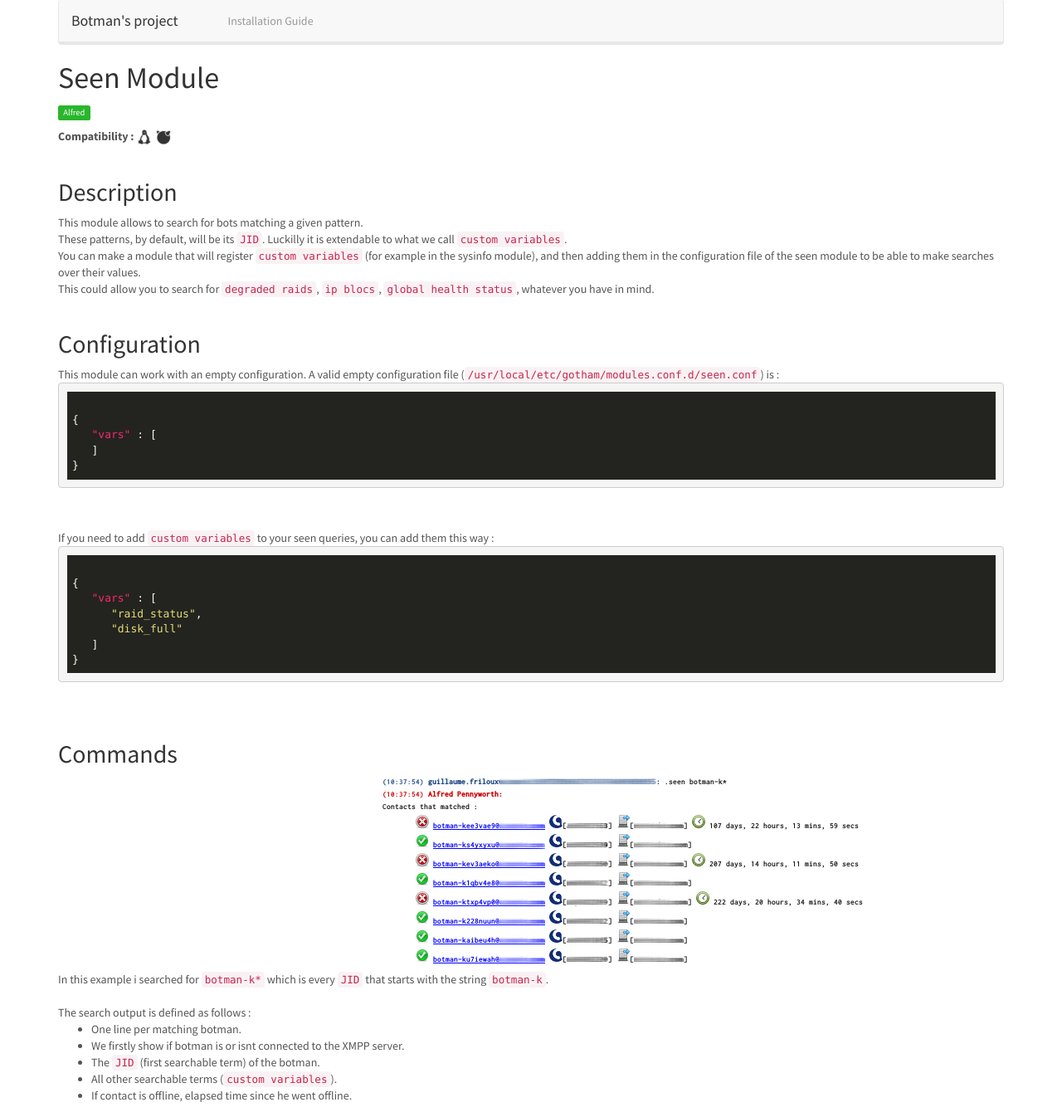
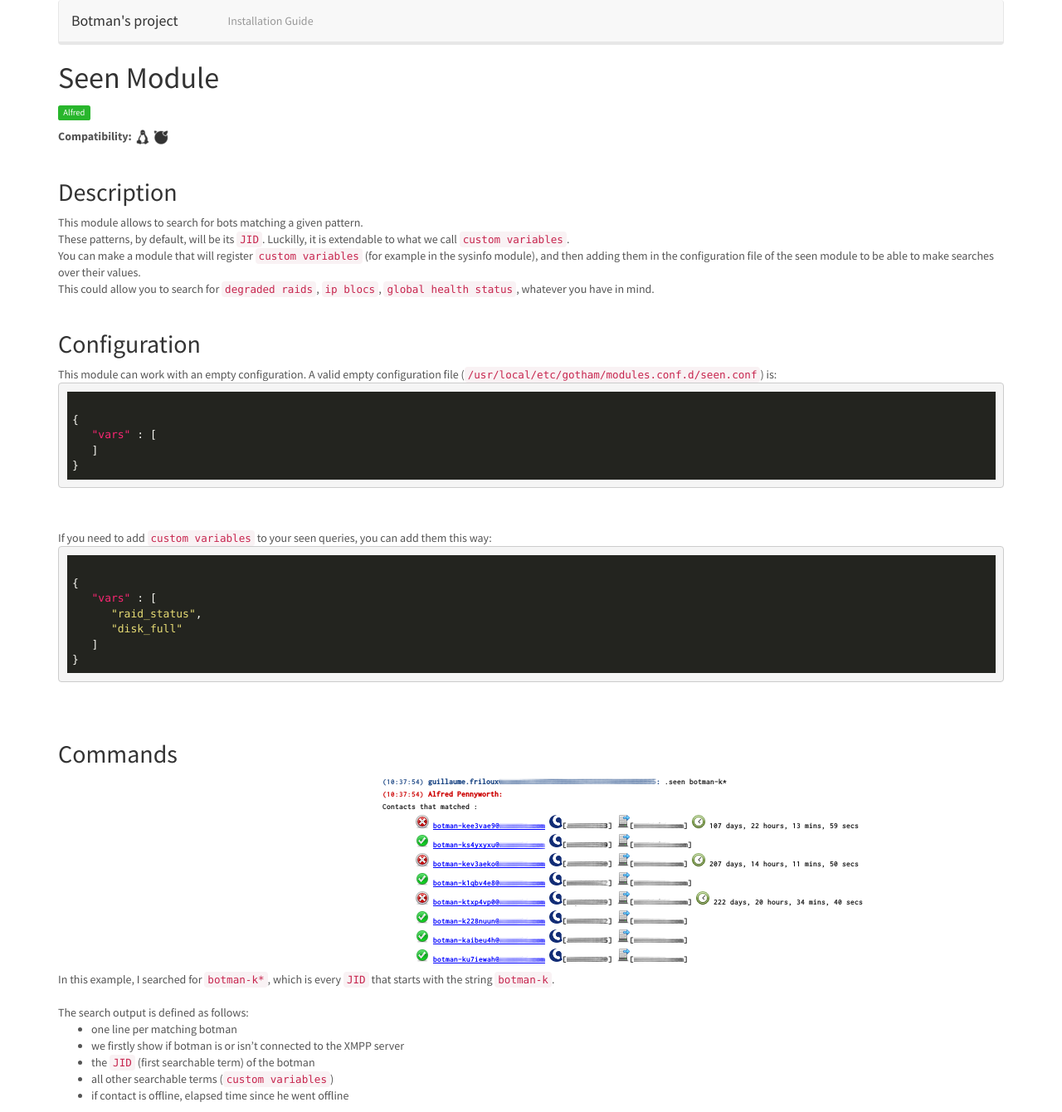
Before and after one commit to gfriloux/botman, a Jekyll site: the page built from docs/_modules/seen.html, in a window 1280 px wide. Shown: the whole page at 83% size. Built offline with Jekyll 4.4.1, drawn with Linux system fonts in a browser that asks for light colours; nearby versions of some CDN libraries.

Commit message:
Typos and HTML strictness

```diff
--- a/docs/_modules/seen.html
+++ b/docs/_modules/seen.html
@@ -5,21 +5,21 @@
 
 <h1>Seen Module</h1>
 <p><span class="label label-success">Alfred</span></p>
-<b>Compatibility :</b>
-<img src={{ site.github.url }}/img/icon-linux.png>
-<img src={{ site.github.url }}/img/icon-freebsd.png>
+<b>Compatibility:</b>
+<img src="{{ site.github.url }}/img/icon-linux.png" />
+<img src="{{ site.github.url }}/img/icon-freebsd.png" />
 <br /><br />
 
 <h2>Description</h2>
 This module allows to search for bots matching a given pattern.<br />
-These patterns, by default, will be its <code>JID</code>. Luckilly it is extendable to what we call <code>custom variables</code>.<br />
+These patterns, by default, will be its <code>JID</code>. Luckilly, it is extendable to what we call <code>custom variables</code>.<br />
 You can make a module that will register <code>custom variables</code> (for example in the sysinfo module), and then adding them in the configuration file of the seen module to be able to make searches over their values.<br />
 This could allow you to search for <code>degraded raids</code>, <code>ip blocs</code>, <code>global health status</code>, whatever you have in mind.
 <br /><br />
 
 <h2>Configuration</h2>
 This module can work with an empty configuration.
-A valid empty configuration file (<code>/usr/local/etc/gotham/modules.conf.d/seen.conf</code>) is :
+A valid empty configuration file (<code>/usr/local/etc/gotham/modules.conf.d/seen.conf</code>) is:
 <pre>
 <code class="json">
 {
@@ -28,7 +28,7 @@
 }</code></pre>
 <br /><br />
 
-If you need to add <code>custom variables</code> to your seen queries, you can add them this way :
+If you need to add <code>custom variables</code> to your seen queries, you can add them this way:
 <pre>
 <code class="json">
 {
@@ -45,14 +45,13 @@
   <div class="col-lg-4"><img src="{{ site.github.url }}/img/seen_example.png" /></div>
   <div class="col-lg-4"></div>
 </div>
-</div>
-In this example i searched for <code>botman-k*</code> which is every <code>JID</code> that starts with the string <code>botman-k</code>.
+In this example, I searched for <code>botman-k*</code>, which is every <code>JID</code> that starts with the string <code>botman-k</code>.
 <br /><br />
-The search output is defined as follows :
+The search output is defined as follows:
 <ul>
-  <li>One line per matching botman.</li>
-  <li>We firstly show if botman is or isnt connected to the XMPP server.</li>
-  <li>The <code>JID</code> (first searchable term) of the botman.</li>
-  <li>All other searchable terms (<code>custom variables</code>).</li>
-  <li>If contact is offline, elapsed time since he went offline.</li>
+  <li>one line per matching botman</li>
+  <li>we firstly show if botman is or isn’t connected to the XMPP server</li>
+  <li>the <code>JID</code> (first searchable term) of the botman</li>
+  <li>all other searchable terms (<code>custom variables</code>)</li>
+  <li>if contact is offline, elapsed time since he went offline</li>
 </ul>
```
